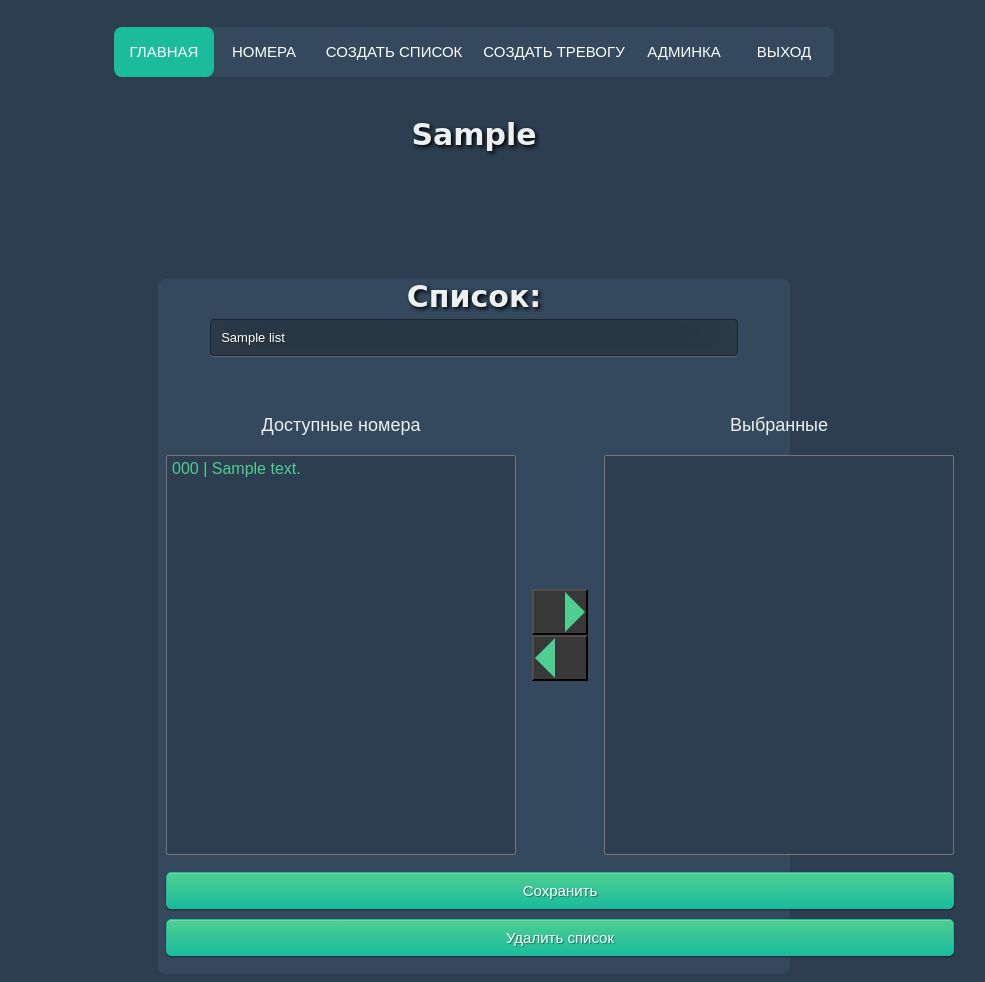
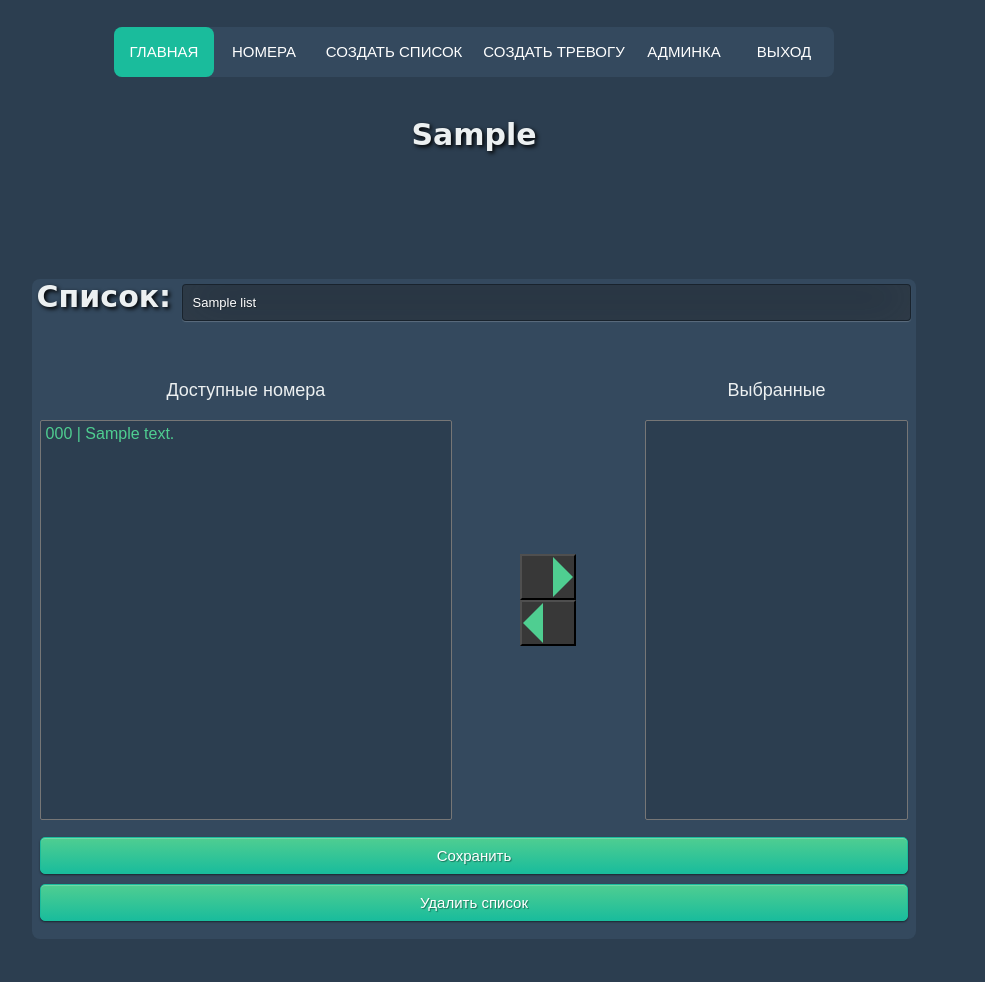
Before and after one commit to Jamz06/sgo, a Flask app: page /list/modify/1 in a window 1280 px wide. Shown: the whole page, without its empty margins (166-1151 px from the left). After the commit the page ends 939 px from the top, so only its background shows below. Run offline with Flask 2, Linux system fonts and the light colour scheme; a user stored in the database is signed in; tables that the repository leaves empty hold one stand-in row (values such as "Sample post"); lists and menus that the app fills with data are empty; some libraries are stand-ins or nearby versions.

Commit message:
modified:   app/templates/list.html 	modified:   config.py 	modified:   run.py
Рабочая версия проекта. Новый основной реозиторий

```diff
--- a/app/templates/list.html
+++ b/app/templates/list.html
@@ -9,7 +9,7 @@
 
 <input id="list_id" value="{{list_id}}" style="visibility: hidden">
 
-<div class="index" style="width: 50%;">
+<div class="index" style="width: 70%;">
     <form method="POST" action="">
 
             <h1>Список:
@@ -26,7 +26,7 @@
                         </label>
 
                         <br>
-                        <select id="left_list" align="center" name="available_numbers" multiple="multiple" size="20" style="height: 400px; width: 350px;"
+                        <select id="left_list" align="center" name="available_numbers" multiple="multiple" size="20" style="height: 400px; width: 100%;"
                                 ondblclick="list_move('right');">
                             {% for number in numbers %}
                                 <option value="{{number.id}}">{{number.number}} | {{number.comment}}</option>
@@ -64,7 +64,7 @@
                         Выбранные
                         </label>
                         <br>
-                        <select id="right_list" align="center"  size="20" name="list_numbers[]" multiple="multiple" style="height: 400px; width: 350px;"
+                        <select id="right_list" align="center"  size="20" name="list_numbers[]" multiple="multiple" style="height: 400px; width: 100%;"
                                 ondblclick="list_move('left');">
                             {% for list in user_list %}
 
--- a/config.py
+++ b/config.py
@@ -5,7 +5,7 @@
 # настройки для БД
 # Это путь к файлу с  базой данных
 # SQLALCHEMY_DATABASE_URI = 'sqlite:///' + os.path.join(basedir, 'app.db')
-SQLALCHEMY_DATABASE_URI = 'mysql+mysqlconnector://sgo_man:12345678@localhost/sgo-lab?charset=utf8mb4'
+SQLALCHEMY_DATABASE_URI = 'mysql+mysqlconnector://sgo_man:YW2Z5C83HFy6bcxmaGD9@localhost/sgo?charset=utf8mb4'
 SQLALCHEMY_MIGRATE_REPO = os.path.join(basedir, 'db_repository')
 
 # Активирует предотвращение поддельных межсайтовых запросов.
--- a/run.py
+++ b/run.py
@@ -1,10 +1,13 @@
+#!/var/www/sgo/venv/bin/python
 # -*- coding: utf-8 -*-
-#!/usr/bin/python
+
 from app import app
 #app.run(debug=True, host='0.0.0.0', port=5000)
 #app.run(debug=True, host='127.0.0.1', port=5000)
-try:
-    app.run(host='127.0.0.1', port=5050)
-    #app.run(debug=True, host='0.0.0.0', port=5050)
-except SystemError:
-    exit(0)
+
+if __name__ == "__main__":
+    try:
+        #app.run(host='127.0.0.1', port=5050)
+        app.run(debug=True, host='0.0.0.0', port=5050)
+    except SystemError:
+        exit(0)
```
